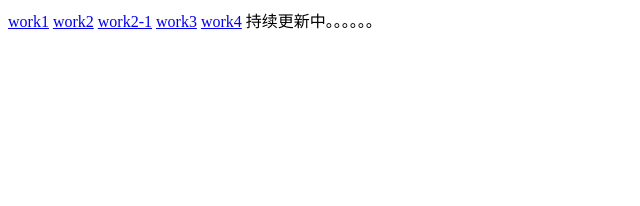
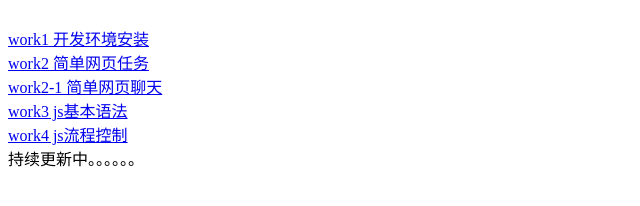
Before and after one commit to gdmec/jswork, a plain HTML site: page index.html in a window 1280 px wide. Shown: the whole page, without its empty margins (0-640 px from the left). Drawn offline with Linux system fonts and the light colour scheme.

Commit message:
github pages

```diff
--- a/index.html
+++ b/index.html
@@ -4,12 +4,12 @@
         <meta charset="utf-8">
         <title>崔宇的《javascript web前端开发》课程作业</title>
     </head>
-    <body>
-        <a href='work1/index.html'>work1</a>
-        <a href='work2/index.html'>work2</a>
-        <a href='work2/index1.html'>work2-1</a>
-        <a href='work3/index.html'>work3</a>
-        <a href='work4/index.html'>work4</a>
+    <br>
+        <a href='work1/index.html'>work1 开发环境安装</a></br>
+        <a href='work2/index.html'>work2 简单网页任务</a></br>
+        <a href='work2/index1.html'>work2-1 简单网页聊天</a></br>
+        <a href='work3/index.html'>work3 js基本语法</a></br>
+        <a href='work4/index.html'>work4 js流程控制</a></br>
         持续更新中。。。。。。
     </body>
 </html>
```
